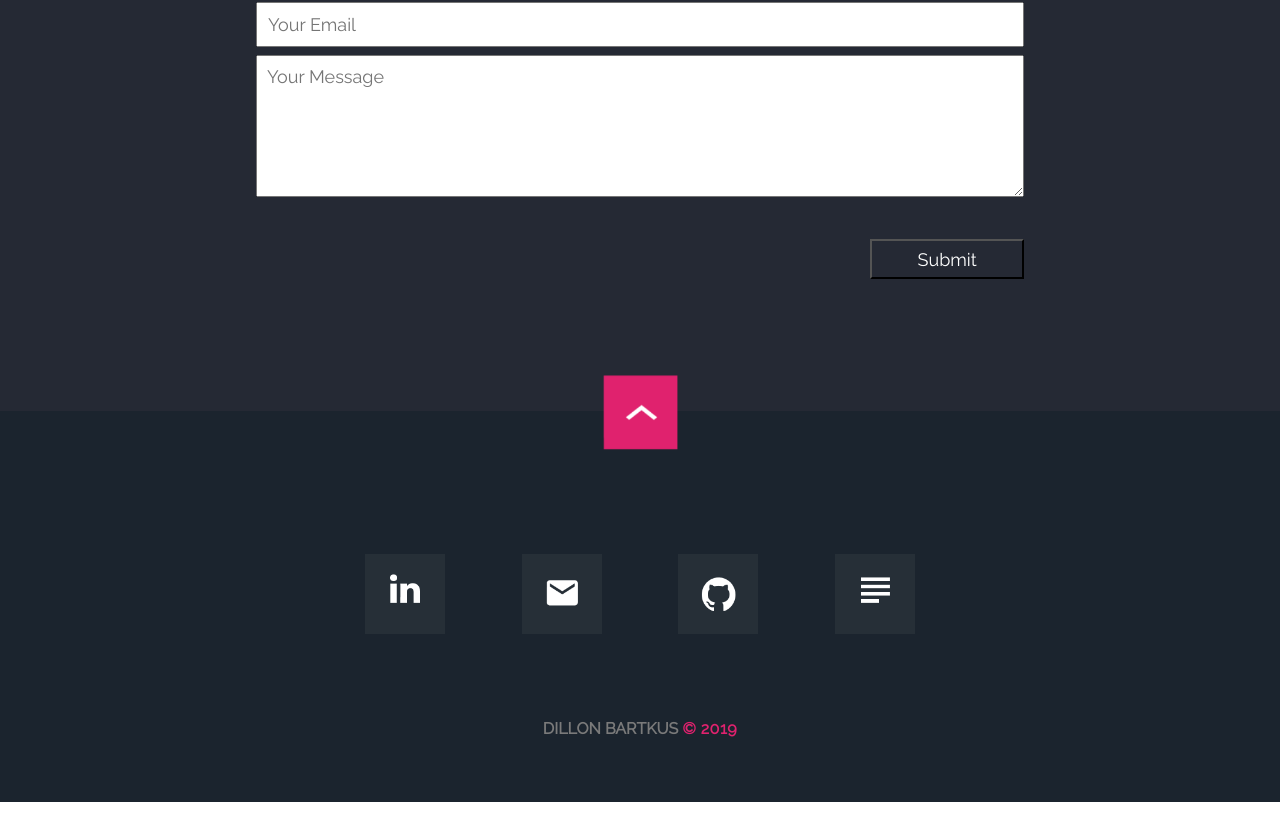
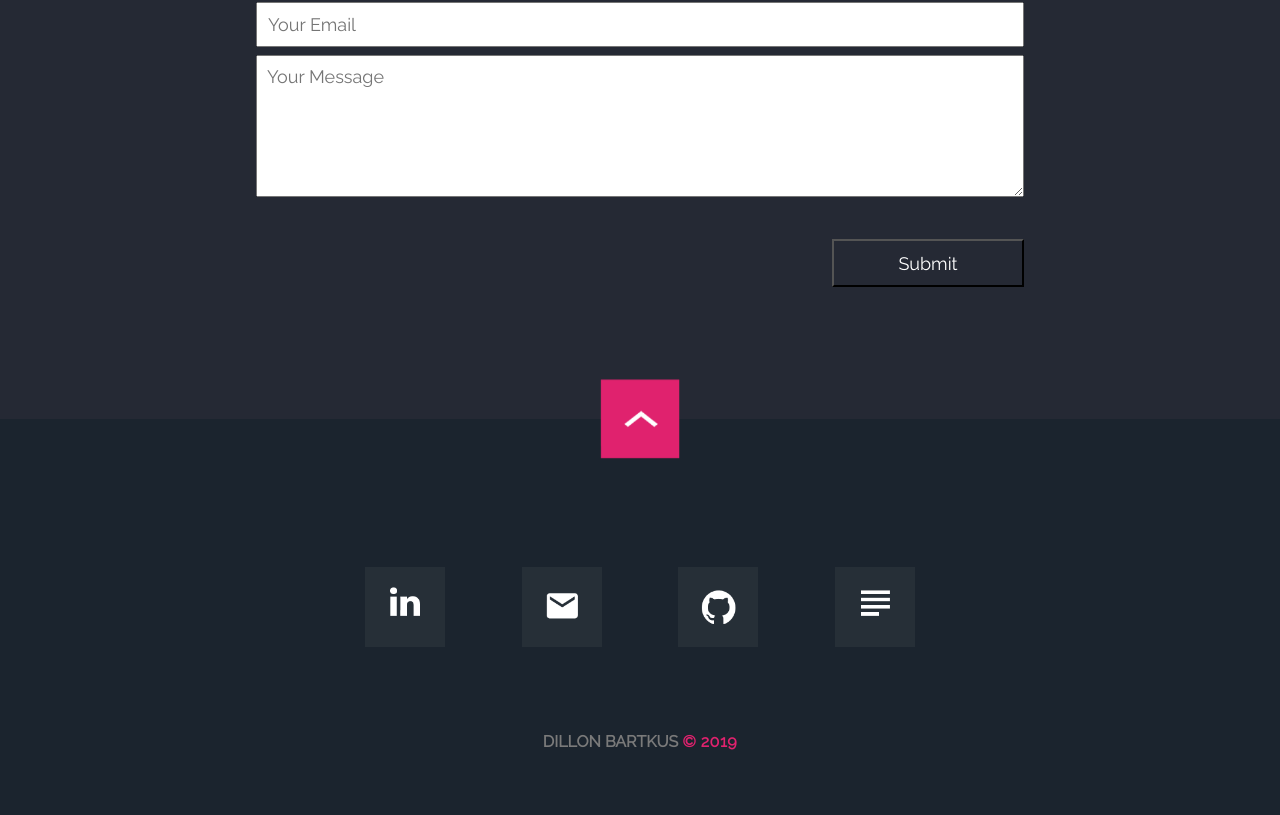
Before and after one commit to dillonbartkus/portfolio, a React (Create React App) app: page / in a window 1280 px wide. Shown: the part 2919-3734 px from the top of the page. Built offline with nearby package versions, Linux system fonts and the light colour scheme.

Commit message:
responsive changes

```diff
--- a/src/index.css
+++ b/src/index.css
@@ -227,8 +227,8 @@ textarea {
 }
 
 input[type="submit"] {
-  width: 20%;
-  height: 5vh;
+  width: 25%;
+  height: 6vh;
   margin-top: 5%;
   padding: 0;
   align-self: flex-end;
@@ -267,9 +267,9 @@ input[type="submit"] {
 
 .backtotop > img {
   position: relative;
-  top: -36px;
-  width: 75px;
-  height: 75px;
+  top: -40px;
+  width: 80px;
+  height: 80px;
   cursor: pointer;
 }
 
@@ -323,14 +323,13 @@ input[type="submit"] {
   letter-spacing: .5px;
 }
 
+/* DESKTOP */
+
 @media (min-width: 1300px) {
 
   .about > p {
     font-size: 24px;
-  }
-
-  .backtotop > img {
-    width: 100px;
+    line-height: 30px;
   }
 
   .contact > form {
@@ -339,7 +338,8 @@ input[type="submit"] {
 
 }
 
-@media (max-width: 800px) {
+/* TABLET */
+@media (max-width: 1025px) {
 
   .intro > div {
     width: 75%;
@@ -357,14 +357,9 @@ input[type="submit"] {
     width: 33%;
   }
 
-  .backtotop > img {
-    height: 80px;
-    width: 80px;
-    top: -40px;
-  }
-
 }
 
+/* PHONE */
 @media (max-width: 500px) {
 
   .nav > * {
@@ -375,8 +370,12 @@ input[type="submit"] {
     font-size: 22px;
   }
 
+  .introbutton {
+    padding: 4%;
+  }
+
   .about > img {
-    width: 100%;
+    width: 95%;
   }
 
   .title {
@@ -394,7 +393,7 @@ input[type="submit"] {
   }
 
   .contact > form {
-    width: 90%;
+    width: 85%;
   }
 
   .contact > form > * {
```
